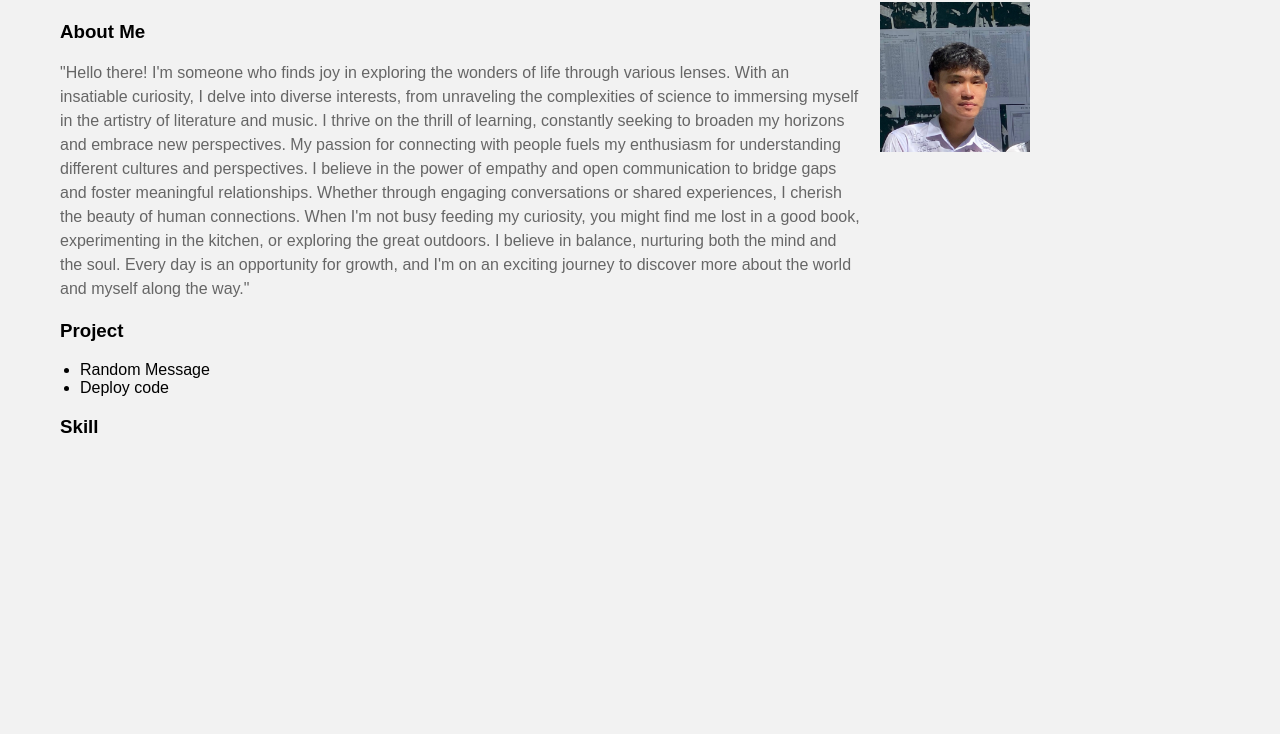
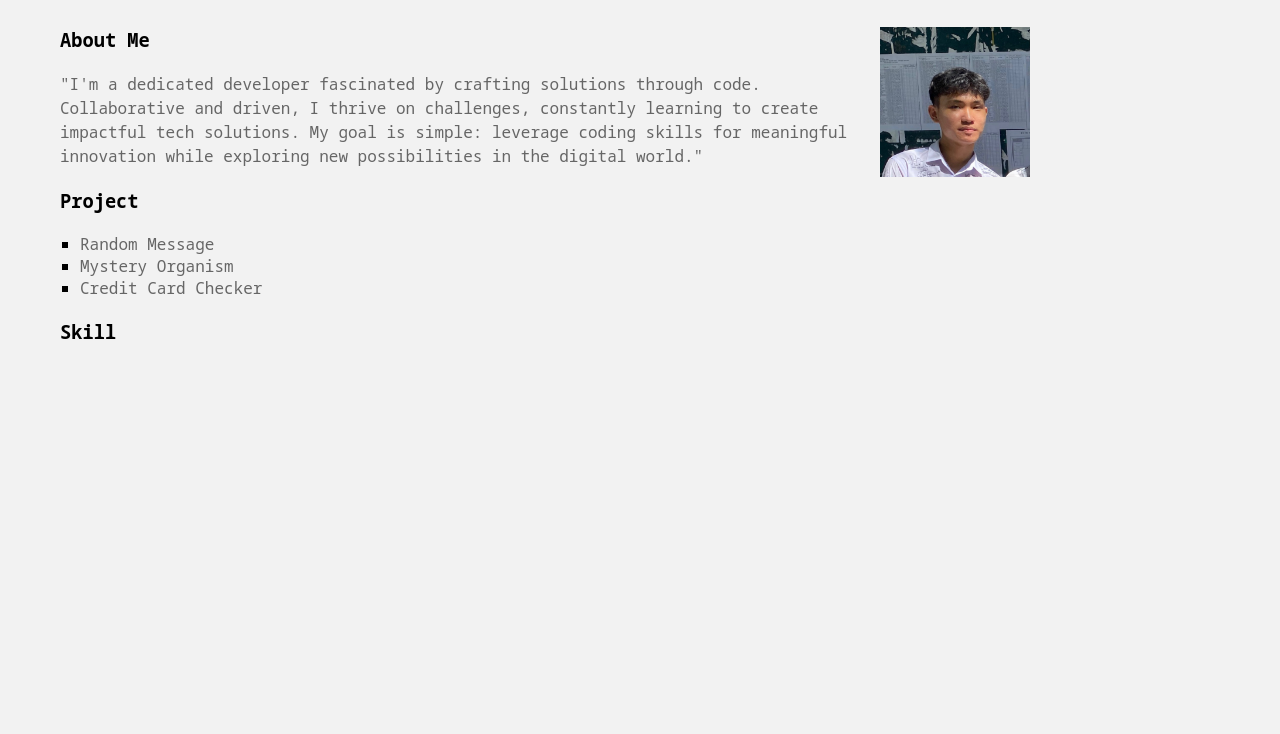
Before and after one commit to baokun2115/portfolio-website, a plain HTML site: page index/index.html in a window 1280 px wide. Shown: the part 66-800 px from the top of the page. Drawn offline with Linux system fonts and the light colour scheme; files whose address does not match are found by name; a web font is replaced by a local one.

Commit message:
contact page and add font

```diff
--- a/index/index.html
+++ b/index/index.html
@@ -25,29 +25,37 @@
         <div class="about-me">
           <h3>About Me</h3>
           <p>
-            "Hello there! I'm someone who finds joy in exploring the wonders of
-            life through various lenses. With an insatiable curiosity, I delve
-            into diverse interests, from unraveling the complexities of science
-            to immersing myself in the artistry of literature and music. I
-            thrive on the thrill of learning, constantly seeking to broaden my
-            horizons and embrace new perspectives. My passion for connecting
-            with people fuels my enthusiasm for understanding different cultures
-            and perspectives. I believe in the power of empathy and open
-            communication to bridge gaps and foster meaningful relationships.
-            Whether through engaging conversations or shared experiences, I
-            cherish the beauty of human connections. When I'm not busy feeding
-            my curiosity, you might find me lost in a good book, experimenting
-            in the kitchen, or exploring the great outdoors. I believe in
-            balance, nurturing both the mind and the soul. Every day is an
-            opportunity for growth, and I'm on an exciting journey to discover
-            more about the world and myself along the way."
+            "I'm a dedicated developer fascinated by crafting solutions through
+            code. Collaborative and driven, I thrive on challenges, constantly
+            learning to create impactful tech solutions. My goal is simple:
+            leverage coding skills for meaningful innovation while exploring new
+            possibilities in the digital world."
           </p>
         </div>
         <div class="project">
           <h3>Project</h3>
           <ul>
-            <li>Random Message</li>
-            <li>Deploy code</li>
+            <li>
+              <a
+                target="_blank"
+                href="https://github.com/baokun2115/random-messages"
+                >Random Message</a
+              >
+            </li>
+            <li>
+              <a
+                target="_blank"
+                href="https://github.com/baokun2115/mystery-organism-starter"
+                >Mystery Organism</a
+              >
+            </li>
+            <li>
+              <a
+                target="_blank"
+                href="https://github.com/baokun2115/credit-card-checker-starter"
+                >Credit Card Checker</a
+              >
+            </li>
           </ul>
         </div>
         <div class="skill">
--- a/style/contact.css
+++ b/style/contact.css
@@ -0,0 +1,38 @@
+@import url('https://fonts.googleapis.com/css2?family=Noto+Sans+Mono&family=Rubik+Scribble&display=swap');
+
+body {
+    font-family: 'Noto Sans Mono', monospace;
+    background-color: #f2f2f2;
+    margin-left: 5%;
+}
+h3 {
+    font-family: 'Rubik Scribble', system-ui;
+    font-size: 24px;
+    font-weight: bold;
+}
+form {
+    display: grid;
+    grid-template-columns:20% 50%;
+    grid-template-rows: 20% 20% 20% 20% 20%;
+    gap: 10px 10px
+}
+#label-message {
+    grid-row-start: 3;
+    grid-row-end: 5;
+    grid-column-start: 1;
+    grid-column-end: 2;
+}
+#message {
+    grid-row-start: 3;
+    grid-row-end: 5;
+    grid-column-start: 2;
+    grid-column-end: 3;
+}
+input {
+    border: 1px solid #ccc;
+    border-radius: 4px;
+    box-sizing: border-box;
+    padding: 12px 20px;
+    resize: vertical;
+    grid-column-start: 2;
+}
--- a/style/style.css
+++ b/style/style.css
@@ -1,4 +1,5 @@
 
+  @import url('https://fonts.googleapis.com/css2?family=Noto+Sans+Mono&family=Rubik+Scribble&display=swap');
 /* Reset default styles */
 body, h1, p {
     margin: 0;
@@ -7,7 +8,7 @@ body, h1, p {
 
 /* Set font and background color */
 body {
-    font-family: Arial, sans-serif;
+    font-family: 'Noto Sans Mono', monospace;
     background-color: #f2f2f2;
 }
 
@@ -29,6 +30,10 @@ nav {
     margin: 20px;
     display: flex;
     align-items: center;
+    justify-content: space-between;
+    font-family: 'Rubik Scribble', system-ui;
+    font-size: 24px;
+    font-weight: bold;
 }
 nav ul {
     list-style: none;
@@ -45,6 +50,7 @@ a {
 }
 
 .nav-left {
+    float: left;
     display: flex;
     align-self: center;
 }
@@ -52,7 +58,7 @@ a {
     margin: 0
 }
 .nav-right {
-    margin-left: auto;
+    margin-right: 20px
 }
 main {
     margin: 0 20px;
@@ -60,12 +66,14 @@ main {
 }
 main h3 {
     padding: 0 20px;
+    margin: 20px 0;
 }
 .main-left {
     width: 70%;
 }
 .main-right {
     width: 30%;
+    margin-top: 20px
 }
 
 
@@ -76,3 +84,6 @@ main h3 {
 .about-me p {
     text-align:left;
 }
+.project li {
+    list-style-type: square;
+}
```
Also changed, not shown: contact/contact.html (+6 -5 lines), contact/contact.js (+3 -15 lines).
